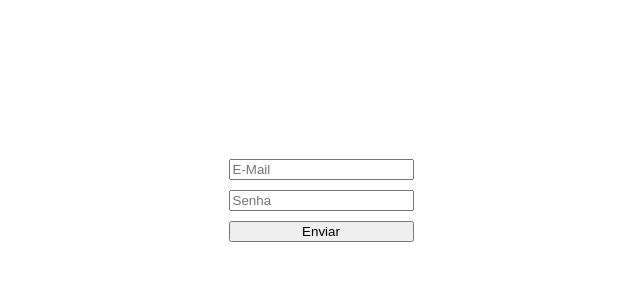
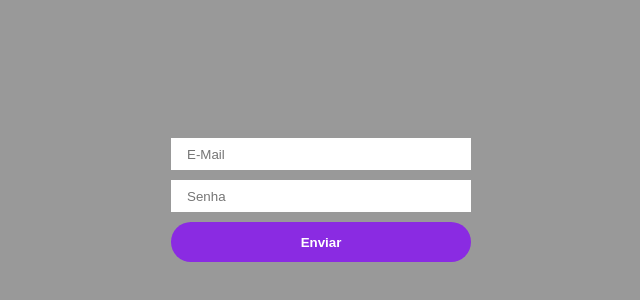
Before and after one commit to LFelpsDev/authentication-context, a Next.js app: page / in a window 1280 px wide. Shown: the part 200-500 px from the top of the page, without its empty margins (319-959 px from the left). Built offline with nearby package versions, Linux system fonts and the light colour scheme.

Commit message:
Realizando Logout Automatico

```diff
--- a/contexts/AuthContext.tsx
+++ b/contexts/AuthContext.tsx
@@ -1,6 +1,6 @@
 import { createContext, ReactNode, useEffect, useState } from 'react';
 import Router from 'next/router'
-import {setCookie, parseCookies} from 'nookies'
+import {setCookie, parseCookies, destroyCookie} from 'nookies'
 import { api } from '../services/api'
 
 type User = {
@@ -26,6 +26,13 @@ type AuthProviderProps = {
 
 export const AuthContext = createContext({} as AuthContextData)
 
+export function signOut() {
+  destroyCookie(undefined, 'nextauth.token')
+  destroyCookie(undefined, 'nextauth.refreshToken')
+
+  Router.push('/')
+}
+
 export function AuthProvider({ children }: AuthProviderProps) {
   const [user, setUser] = useState<User>()
   const isAuthenticated = !!user;
@@ -38,6 +45,9 @@ export function AuthProvider({ children }: AuthProviderProps) {
         const { email,permissions, roles } = response.data
 
         setUser({email,permissions,roles})
+      })
+      .catch(() => {
+        signOut()
       })
     }
 
--- a/pages/index.tsx
+++ b/pages/index.tsx
@@ -24,6 +24,7 @@ const Home: NextPage = () => {
     <div className={styles.container}>
       <form onSubmit={handleSubmitForm} className={styles.form}>
         <input
+          className={styles.input}
           type="email"
           placeholder="E-Mail"
           value={email}
@@ -31,13 +32,14 @@ const Home: NextPage = () => {
         />
 
         <input
+          className={styles.input}
           type="password"
           placeholder="Senha"
           value={password}
           onChange={e => setPassword(e.target.value)}
         />
 
-        <button type="submit">Enviar</button>
+        <button className={styles.button} type="submit">Enviar</button>
       </form>
     </div>
   )
--- a/services/api.ts
+++ b/services/api.ts
@@ -1,5 +1,6 @@
 import axios, { AxiosError } from "axios";
 import { parseCookies, setCookie } from "nookies";
+import { signOut } from "../contexts/AuthContext";
 
 let cookies = parseCookies();
 let isRefreshing = false;
@@ -80,7 +81,9 @@ api.interceptors.response.use(
         });
       } else {
         // Deslogar Usuário
+        signOut();
       }
     }
+    return Promise.reject(error);
   }
 );
--- a/styles/Home.module.css
+++ b/styles/Home.module.css
@@ -6,6 +6,7 @@
   justify-content: center;
   align-items: center;
   height: 100vh;
+  background: #999;
 }
 
 
@@ -14,3 +15,21 @@
   flex-direction: column;
   gap: 10px;
 }
+
+.input {
+  width: 300px;
+  border: 0;
+  height: 1rem;
+  padding: 1rem;
+  outline: 0;
+}
+
+.button {
+  background: blueviolet;
+  border: 0;
+  padding: 0.76rem;
+  cursor: pointer;
+  font-weight: bold;
+  color: white;
+  border-radius: 30px;
+}
```
Also changed, not shown: pages/dashboard.tsx (+5 -5 lines).
